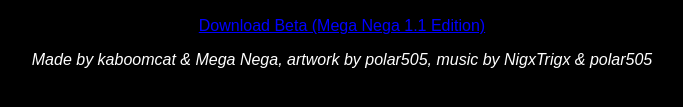
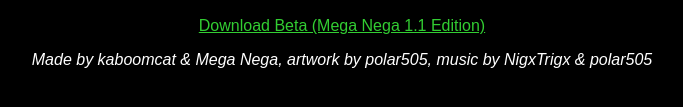
Before and after one commit to 505Poly/PixelAttack, a plain HTML site: page index.html in a window 1280 px wide. Shown: the part 435-542 px from the top of the page, without its empty margins (298-981 px from the left). Drawn offline with Linux system fonts and the light colour scheme.

Commit message:
Update index.html

```diff
--- a/index.html
+++ b/index.html
@@ -22,7 +22,7 @@
       100% { opacity: 0.8; }
     }
     a {
-      color: blue;
+      color: limegreen;
       text-decoration: underline;
     }
   </style>
```
